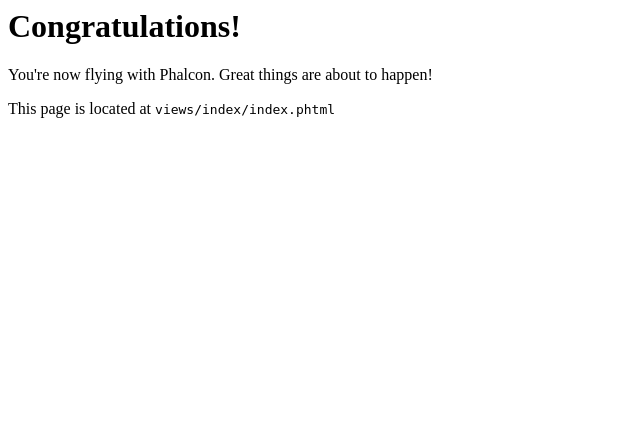
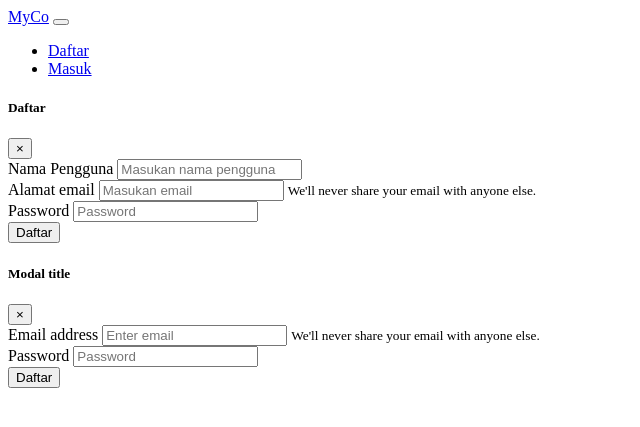
Before and after one commit to metaufiq/MyCo, a PHP site: page /app/views/index/index.phtml in a window 1280 px wide. Shown: the top 427 px of the page, without its empty margins (0-640 px from the left). Run offline with PHP 8.4, Linux system fonts and the light colour scheme.

Commit message:
layout sementara

```diff
--- a/app/views/index.phtml
+++ b/app/views/index.phtml
@@ -10,9 +10,7 @@
         <link rel="shortcut icon" type="image/x-icon" href="<?php echo $this->url->get('img/favicon.ico')?>"/>
     </head>
     <body>
-        <div class="container">
-            <?php echo $this->getContent(); ?>
-        </div>
+        <?php echo $this->getContent(); ?>
         <!-- jQuery first, then Popper.js, and then Bootstrap's JavaScript -->
         <script src="https://code.jquery.com/jquery-3.3.1.slim.min.js" integrity="sha384-q8i/X+965DzO0rT7abK41JStQIAqVgRVzpbzo5smXKp4YfRvH+8abtTE1Pi6jizo" crossorigin="anonymous"></script>
         <script src="https://cdnjs.cloudflare.com/ajax/libs/popper.js/1.14.3/umd/popper.min.js" integrity="sha384-ZMP7rVo3mIykV+2+9J3UJ46jBk0WLaUAdn689aCwoqbBJiSnjAK/l8WvCWPIPm49" crossorigin="anonymous"></script>
--- a/app/views/index/index.phtml
+++ b/app/views/index/index.phtml
@@ -1,7 +1,85 @@
-<div class="page-header">
-    <h1>Congratulations!</h1>
+<nav class="navbar navbar-expand-lg navbar-light bg-light">
+    <div class="navbar-collapse collapse w-100 order-1 order-md-0 dual-collapse2">
+    </div>
+    <div class="mx-auto order-0">
+        <a class="navbar-brand mx-auto" href="#">MyCo</a>
+        <button class="navbar-toggler" type="button" data-toggle="collapse" data-target=".dual-collapse2">
+            <span class="navbar-toggler-icon"></span>
+        </button>
+    </div>
+    <div class="navbar-collapse collapse w-100 order-3 dual-collapse2">
+        <ul class="navbar-nav ml-auto">
+            <li class="nav-item">
+                <a class="nav-link" href="#" data-toggle="modal" data-target="#modal-daftar">Daftar</a>
+            </li>
+            <li class="nav-item">
+                <a class="nav-link" href="#">Masuk</a>
+            </li>
+        </ul>
+    </div>
+</nav>
+
+
+<!-- Modal -->
+<div class="modal fade" id="modal-daftar" tabindex="-1" role="dialog" aria-labelledby="exampleModalLabel" aria-hidden="true">
+    <div class="modal-dialog" role="document">
+        <div class="modal-content">
+            <div class="modal-header">
+                <h5 class="modal-title" id="exampleModalLabel">Daftar</h5>
+                <button type="button" class="close" data-dismiss="modal" aria-label="Close">
+                    <span aria-hidden="true">&times;</span>
+                </button>
+            </div>
+            <div class="modal-body">
+                <form>
+                    <div class="form-group">
+                        <label for="exampleInputEmail1">Nama Pengguna</label>
+                        <input type="text" class="form-control" id="exampleInputEmail1" aria-describedby="emailHelp" placeholder="Masukan nama pengguna">
+                    </div>
+                    <div class="form-group">
+                        <label for="exampleInputEmail1">Alamat email</label>
+                        <input type="email" class="form-control" id="exampleInputEmail1" aria-describedby="emailHelp" placeholder="Masukan email">
+                        <small id="emailHelp" class="form-text text-muted">We'll never share your email with anyone else.</small>
+                    </div>
+                    <div class="form-group">
+                        <label for="exampleInputPassword1">Password</label>
+                        <input type="password" class="form-control" id="exampleInputPassword1" placeholder="Password">
+                    </div>
+                    <button type="submit" class="btn btn-primary">Daftar</button>
+                </form>
+            </div>
+        </div>
+    </div>
 </div>
 
-<p>You're now flying with Phalcon. Great things are about to happen!</p>
+<!-- Modal -->
+<div class="modal fade" id="modal-masuk" tabindex="-1" role="dialog" aria-labelledby="exampleModalLabel" aria-hidden="true">
+    <div class="modal-dialog" role="document">
+        <div class="modal-content">
+            <div class="modal-header">
+                <h5 class="modal-title" id="exampleModalLabel">Modal title</h5>
+                <button type="button" class="close" data-dismiss="modal" aria-label="Close">
+                    <span aria-hidden="true">&times;</span>
+                </button>
+            </div>
+            <div class="modal-body">
+                <form>
+                    <div class="form-group">
+                        <label for="exampleInputEmail1">Email address</label>
+                        <input type="email" class="form-control" id="exampleInputEmail1" aria-describedby="emailHelp" placeholder="Enter email">
+                        <small id="emailHelp" class="form-text text-muted">We'll never share your email with anyone else.</small>
+                    </div>
+                    <div class="form-group">
+                        <label for="exampleInputPassword1">Password</label>
+                        <input type="password" class="form-control" id="exampleInputPassword1" placeholder="Password">
+                    </div>
+                    <button type="submit" class="btn btn-primary">Daftar</button>
+                </form>
+            </div>
+        </div>
+    </div>
+</div>
 
-<p>This page is located at <code>views/index/index.phtml</code></p>
+
+<div class="container" style="padding-top: 20px">
+</div>
```
